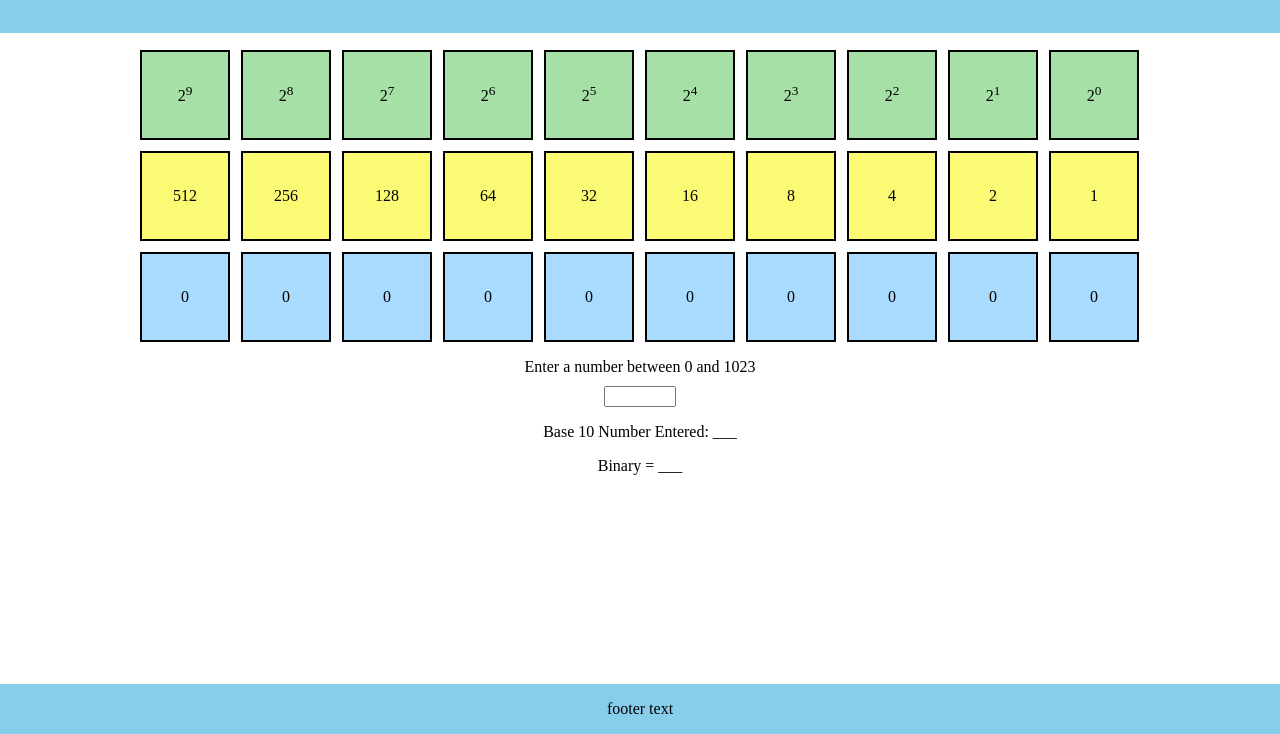
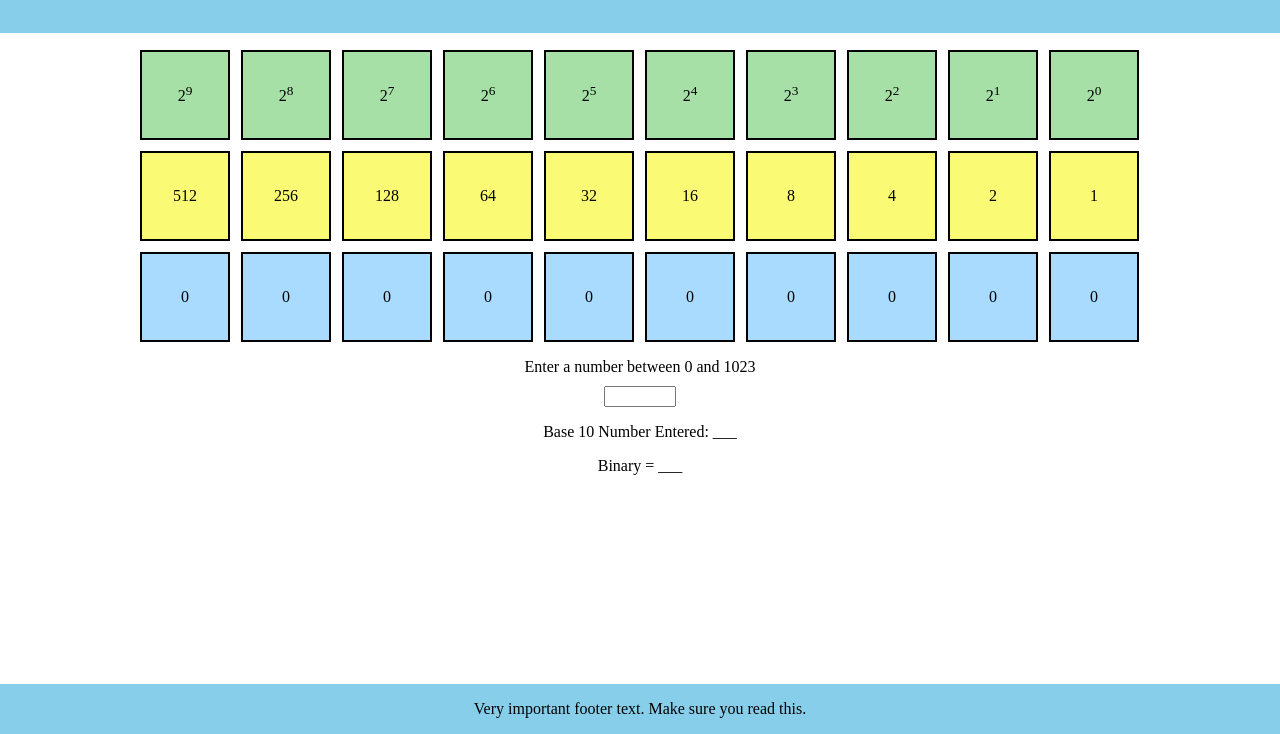
Before and after one commit to Kupa-Kupa/binary-counter, a plain HTML site: page index.html in a window 1280 px wide. Shown: the part 66-800 px from the top of the page. Drawn offline with Linux system fonts and the light colour scheme.

Commit message:
Update head title and footer text

```diff
--- a/index.html
+++ b/index.html
@@ -7,7 +7,7 @@
     <meta http-equiv="X-UA-Compatible" content="IE=edge">
     <meta name="viewport" content="width=device-width, initial-scale=1.0">
     <link rel="stylesheet" href="./css/styles.css">
-    <title>Document</title>
+    <title>Binary Counter</title>
 </head>
 
 <body>
@@ -213,7 +213,7 @@
 
 
     <footer>
-        footer text
+        Very important footer text. Make sure you read this.
     </footer>
 
 
```
